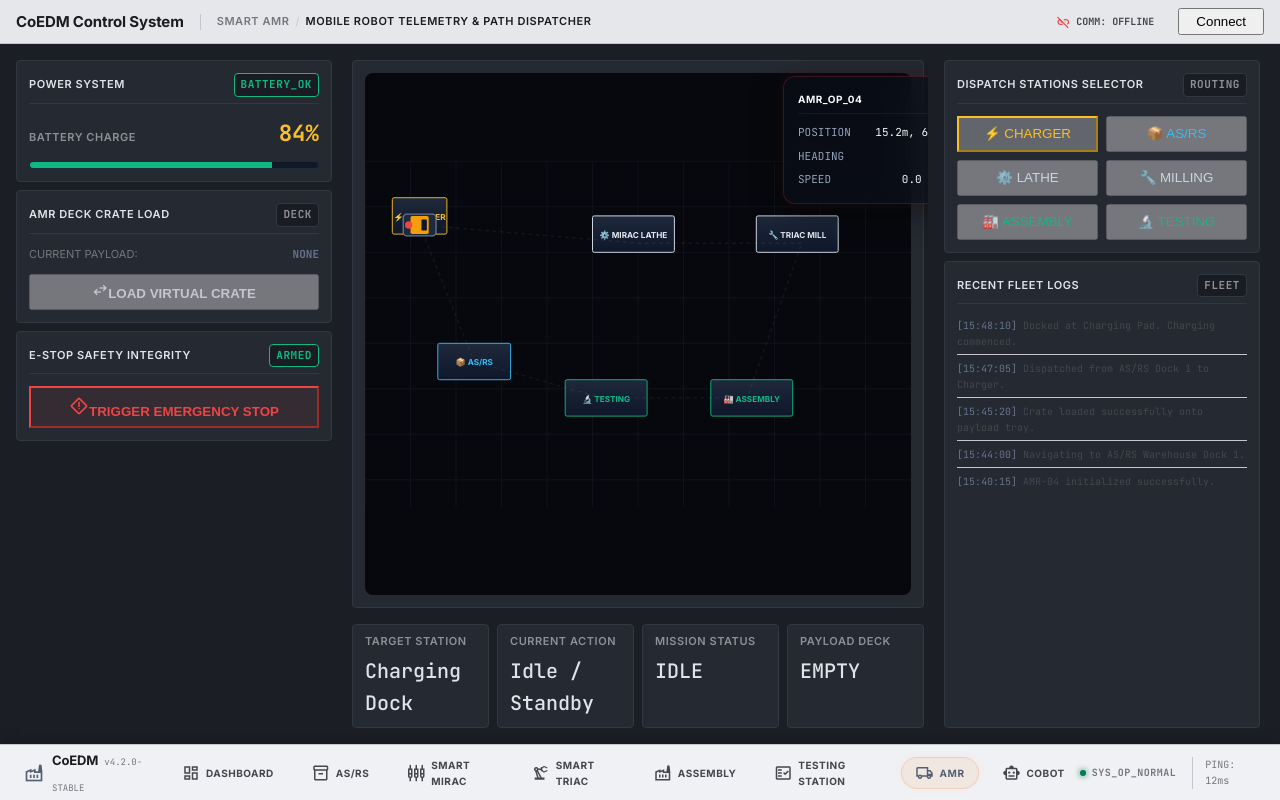
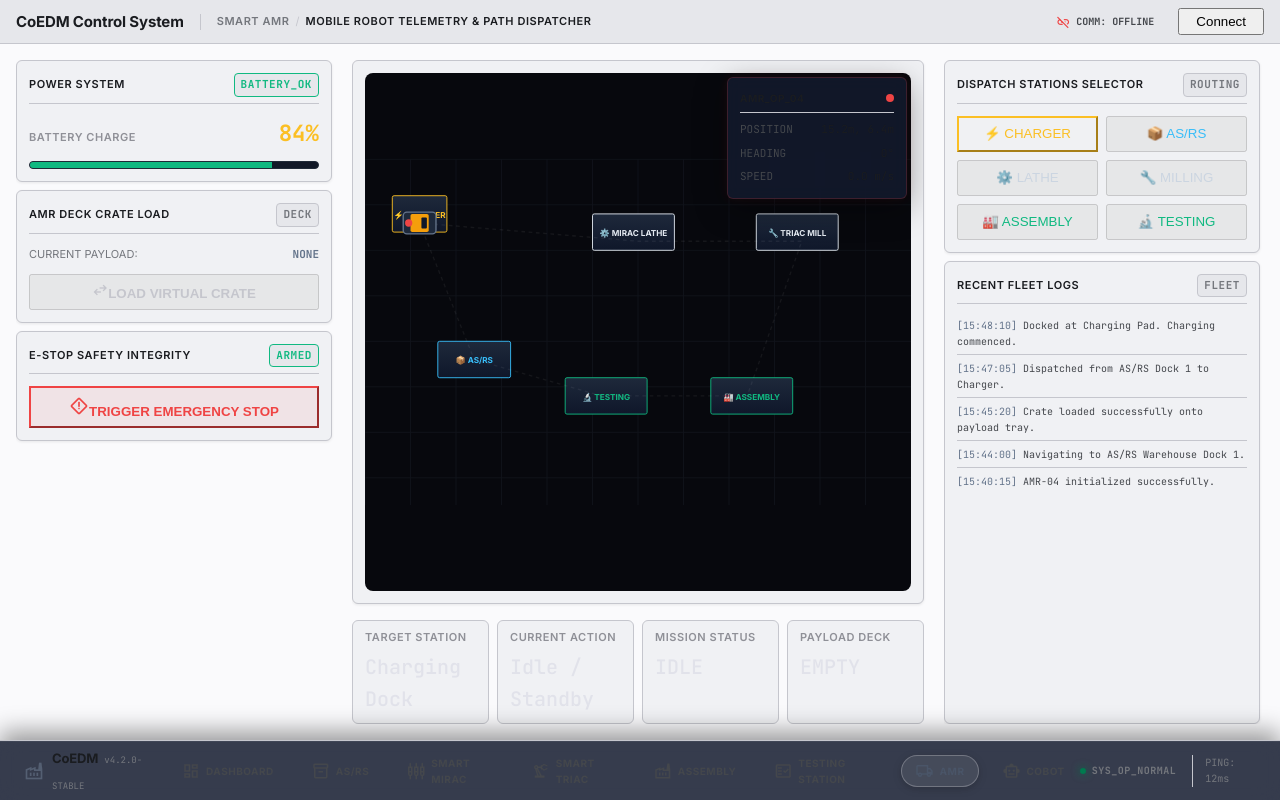
Before and after one commit to V33R-5H4H/CoEDM-smart-manufacturing-control, a React (Vite) app in the folder frontend/: page /amr in a window 1280 px wide. Built offline with nearby package versions, Linux system fonts and the light colour scheme.

Commit message:
feat: refactor HUD components to static glassmorphic overlays and update styling variables for consistency

```diff
--- a/frontend/src/pages/Amr.jsx
+++ b/frontend/src/pages/Amr.jsx
@@ -3,7 +3,7 @@ import { toast, ToastContainer } from "react-toastify";
 import "react-toastify/dist/ReactToastify.css";
 import PageHeader from "../components/PageHeader";
 import SensorDot from "../components/SensorDot";
-import DraggableHUD from "../components/DraggableHUD";
+
 import "./Assembly.css";
 import "./Triac.css";
 
@@ -318,21 +318,27 @@ export default function Amr() {
               <div className="asm-viz-panel" style={{ position: "relative" }}>
 
                 {/* Embedded Draggable HUD for AMR Live Telemetry */}
-                <DraggableHUD id="amr_telemetry_hud" defaultPosition={{ x: 430, y: 15 }} boundsRef={containerRef}>
+                {/* Static, high-density glassmorphic panel overlay for live telemetry */}
                 <div style={{
+                  position: 'absolute',
+                  top: '16px',
+                  right: '16px',
                   width: '180px',
-                    background: 'rgba(10, 15, 25, 0.7)',
-                    backdropFilter: 'blur(16px)',
-                    borderRadius: '12px',
-                    padding: '14px',
+                  background: 'rgba(19, 27, 46, 0.85)',
+                  backdropFilter: 'blur(8px)',
+                  borderRadius: 'var(--radius)',
+                  padding: '12px',
                   display: 'flex',
                   flexDirection: 'column',
-                    gap: '10px',
+                  gap: '8px',
+                  border: '1px solid var(--border)',
+                  boxShadow: 'var(--shadow-lg)',
+                  zIndex: 10,
                   ...amrGlowStyle,
                   transition: 'border 0.3s, box-shadow 0.3s'
                 }}>
-                    <div style={{ display: "flex", justifyContent: "space-between", alignItems: "center", borderBottom: "1px solid rgba(255,255,255,0.05)", paddingBottom: "6px" }}>
-                      <span style={{ fontSize: "10px", fontWeight: 700, color: "#f8fafc", letterSpacing: "0.5px" }}>AMR_OP_04</span>
+                  <div style={{ display: "flex", justifyContent: "space-between", alignItems: "center", borderBottom: "1px solid var(--border)", paddingBottom: "6px" }}>
+                    <span style={{ fontSize: "10px", fontWeight: 700, color: "var(--text-primary)", letterSpacing: "0.5px" }}>AMR_OP_04</span>
                     <span style={{
                       width: "8px",
                       height: "8px",
@@ -342,22 +348,21 @@ export default function Amr() {
                     }} />
                   </div>
 
-                    <div style={{ display: "flex", flexDirection: "column", gap: "6px", fontFamily: "JetBrains Mono", fontSize: "11px", color: "#94a3b8" }}>
+                  <div style={{ display: "flex", flexDirection: "column", gap: "6px", fontFamily: "var(--font-mono)", fontSize: "11px", color: "var(--text-secondary)" }}>
                     <div style={{ display: "flex", justifyContent: "space-between" }}>
                       <span>POSITION</span>
-                        <span style={{ color: "#f1f5f9" }}>{posX.toFixed(1)}m, {posY.toFixed(1)}m</span>
+                      <span style={{ color: "var(--text-primary)" }}>{posX.toFixed(1)}m, {posY.toFixed(1)}m</span>
                     </div>
                     <div style={{ display: "flex", justifyContent: "space-between" }}>
                       <span>HEADING</span>
-                        <span style={{ color: "#f1f5f9" }}>{theta.toFixed(0)}°</span>
+                      <span style={{ color: "var(--text-primary)" }}>{theta.toFixed(0)}°</span>
                     </div>
                     <div style={{ display: "flex", justifyContent: "space-between" }}>
                       <span>SPEED</span>
-                        <span style={{ color: "#f1f5f9" }}>{robotStatus === "NAVIGATING" ? "0.8 m/s" : "0.0 m/s"}</span>
+                      <span style={{ color: "var(--text-primary)" }}>{robotStatus === "NAVIGATING" ? "0.8 m/s" : "0.0 m/s"}</span>
                     </div>
                   </div>
                 </div>
-                </DraggableHUD>
 
                 {/* SVG Visualizing the warehouse floor plan */}
                 <svg
--- a/frontend/src/pages/Assembly.css
+++ b/frontend/src/pages/Assembly.css
@@ -6,7 +6,7 @@
   display: flex;
   flex-direction: column;
   overflow: hidden;
-  background: #1b1e24 !important;
+  background: var(--bg-primary) !important;
 }
 
 .asm-header {
@@ -82,13 +82,13 @@
 .asm-sidebar {
   width: 220px;
   flex-shrink: 0;
-  border-right: 1px solid #323842;
+  border-right: 1px solid var(--border);
   overflow-y: auto;
   padding: 16px;
   display: flex;
   flex-direction: column;
   gap: 20px;
-  background: #1b1e24 !important;
+  background: var(--bg-primary) !important;
 }
 .asm-side__section h3 {
   font-family: 'Inter', sans-serif;
@@ -138,34 +138,33 @@
   height: 6px;
   border-radius: 50%;
   background: #ef4444;
-  animation: asm-pulse 1s ease-in-out infinite;
-  box-shadow: 0 0 6px #ef4444;
-}
-@keyframes asm-pulse {
-  0%, 100% { opacity: 1; transform: scale(1); }
-  50% { opacity: 0.4; transform: scale(1.15); }
 }
 
-/* Glassmorphic HUD Panel Style (Flattened) */
+/* Glassmorphic HUD Panel Style (SCADA Upgrade) */
 .asm-hud-card {
-  background: #252932 !important;
-  border: 1px solid #323842 !important;
-  border-radius: 4px !important;
+  background: var(--bg-secondary) !important;
+  border: 1px solid var(--border) !important;
+  border-radius: var(--radius) !important;
   padding: 12px !important;
-  box-shadow: none !important;
-  backdrop-filter: none !important;
+  box-shadow: var(--shadow) !important;
   display: flex;
   flex-direction: column;
   gap: 8px !important;
+  transition: all 250ms cubic-bezier(0.4, 0, 0.2, 1) !important;
+}
+.asm-hud-card--clickable:hover {
+  border-color: var(--primary) !important;
+  transform: translateY(-2px);
+  box-shadow: 0 8px 32px rgba(0, 0, 0, 0.5), 0 0 12px rgba(14, 165, 233, 0.15) !important;
 }
 .asm-hud-header {
   font-family: 'Inter', sans-serif;
   font-size: 11px !important;
   font-weight: 600 !important;
-  color: #e1e2ea !important;
+  color: var(--text-primary) !important;
   text-transform: uppercase;
   letter-spacing: 0.05em !important;
-  border-bottom: 1px solid #323842 !important;
+  border-bottom: 1px solid var(--border) !important;
   padding-bottom: 6px !important;
 }
 
@@ -223,9 +222,9 @@
 .asm-viz {
   flex: 1;
   min-height: 400px;
-  background: #252932 !important;
-  border: 1px solid #323842 !important;
-  border-radius: 4px !important;
+  background: var(--bg-secondary) !important;
+  border: 1px solid var(--border) !important;
+  border-radius: var(--radius) !important;
   position: relative;
   overflow: hidden;
   display: flex;
@@ -236,8 +235,8 @@
   justify-content: space-between;
   align-items: center;
   padding: 8px 12px;
-  border-bottom: 1px solid #323842 !important;
-  background: #14161a !important;
+  border-bottom: 1px solid var(--border) !important;
+  background: var(--bg-tertiary) !important;
 }
 .asm-viz__bar span {
   font-family: 'Inter', sans-serif;
@@ -492,22 +491,12 @@
   transition: all 0.3s ease;
 }
 .asm-pipe__fluid--active-bearing {
-  background: linear-gradient(180deg, transparent, #ff6b6b, transparent);
-  background-size: 8px 40px;
-  animation: asm-fluid-flow 1.5s linear infinite;
+  background: #ff6b6b;
   opacity: 0.75;
-  filter: drop-shadow(0 0 4px #ff6b6b);
 }
 .asm-pipe__fluid--active-shaft {
-  background: linear-gradient(180deg, transparent, #38bdf8, transparent);
-  background-size: 8px 40px;
-  animation: asm-fluid-flow 1.5s linear infinite;
+  background: #38bdf8;
   opacity: 0.75;
-  filter: drop-shadow(0 0 4px #38bdf8);
-}
-@keyframes asm-fluid-flow {
-  0% { background-position: 0 0; }
-  100% { background-position: 0 80px; }
 }
 
 /* Measurement Ruler styling */
@@ -620,9 +609,9 @@
   display: flex;
   gap: 8px;
   padding: 10px 16px;
-  background: #252932 !important;
-  border: 1px solid #323842 !important;
-  border-radius: 4px !important;
+  background: var(--bg-secondary) !important;
+  border: 1px solid var(--border) !important;
+  border-radius: var(--radius) !important;
   flex-shrink: 0;
   align-items: center;
 }
@@ -650,8 +639,7 @@
   border: 1px solid #c4424b !important;
   padding: 32px;
 }
-.asm-safety-overlay__icon { animation: asm-blink 1.2s ease-in-out infinite; }
-@keyframes asm-blink { 0%, 100% { opacity: 1; } 50% { opacity: 0.5; } }
+.asm-safety-overlay__icon { opacity: 1; }
 .asm-safety-overlay__title {
   font-size: 2rem;
   font-weight: 800;
@@ -679,17 +667,3 @@
   margin-top: 8px;
   display: inline-block;
 }
-
-/* Buzzer ring */
-.asm-buzzer-ring {
-  position: fixed;
-  inset: 0;
-  pointer-events: none;
-  z-index: 100;
-  border: 2px solid #ef4444;
-  animation: asm-ring 0.6s ease-in-out infinite;
-}
-@keyframes asm-ring {
-  0%, 100% { opacity: 0; border-width: 2px; }
-  50% { opacity: 0.5; border-width: 4px; }
-}
--- a/frontend/src/pages/Mirac.css
+++ b/frontend/src/pages/Mirac.css
@@ -4,7 +4,7 @@
 
 /* Base overrides for Functional Dark Design */
 .asm-page {
-  background: #1b1e24 !important; /* Level 0 Base */
+  background: var(--bg-primary) !important; /* Level 0 Base */
 }
 
 /* 3-Column Dashboard Grid */
@@ -17,7 +17,7 @@
   min-height: 0;
   padding: 16px;
   box-sizing: border-box;
-  background: #1b1e24; /* Warm charcoal background */
+  background: var(--bg-primary); /* Space Navy base */
 }
 
 /* Columns */
@@ -48,10 +48,10 @@
   font-family: 'Inter', sans-serif;
   font-size: 11px !important;
   font-weight: 600 !important;
-  color: #e1e2ea !important;
+  color: var(--text-primary) !important;
   text-transform: uppercase;
   letter-spacing: 0.05em !important;
-  border-bottom: 1px solid #323842 !important;
+  border-bottom: 1px solid var(--border) !important;
   padding-bottom: 6px !important;
 }
 
@@ -61,44 +61,58 @@
   font-size: 11px;
   padding: 2px 6px;
   border-radius: 4px;
-  background: #191c22;
-  border: 1px solid #323842;
-  color: #8f9097;
+  background: var(--bg-tertiary);
+  border: 1px solid var(--border);
+  color: var(--text-muted);
   flex-shrink: 0;
 }
 
 .asm-hud-badge--active {
-  color: #3a9d6e; /* Green */
-  background: #191c22;
-  border-color: #3a9d6e;
+  color: var(--success); /* Green */
+  background: var(--bg-tertiary);
+  border-color: var(--success);
 }
 
 /* Card Overrides (Flat UI) */
 .asm-hud-card {
-  background: #252932 !important; /* Level 1 Surface */
-  border: 1px solid #323842 !important;
-  border-radius: 4px !important;
+  background: var(--bg-secondary) !important; /* Level 1 Surface */
+  border: 1px solid var(--border) !important;
+  border-radius: var(--radius) !important;
   padding: 12px !important;
-  box-shadow: none !important;
+  box-shadow: var(--shadow) !important;
   backdrop-filter: none !important;
   display: flex;
   flex-direction: column;
   gap: 8px !important;
 }
 
-/* Clickable HUD Cards - No glow */
+/* Clickable HUD Cards - Premium Tactile Interactive Transition */
 .asm-hud-card--clickable {
   cursor: pointer;
-  transition: background-color 0.2s ease, border-color 0.2s ease !important;
+  transition: all 250ms cubic-bezier(0.4, 0, 0.2, 1) !important;
+  position: relative;
+  overflow: hidden;
 }
 
-.asm-hud-card--clickable:hover,
-.asm-hud-card--clickable.energy-hover:hover,
+.asm-hud-card--clickable::after {
+  display: none;
+}
+
+.asm-hud-card--clickable:hover {
+  background-color: var(--bg-hover) !important; /* Muted highlight */
+  border-color: var(--border-light) !important;
+  transform: translateY(-2px);
+  box-shadow: 0 4px 10px rgba(0, 0, 0, 0.3) !important;
+}
+
 .asm-hud-card--clickable.tool-hover:hover {
-  background-color: #2a2e38 !important; /* +5% brightness */
-  transform: none !important;
-  box-shadow: none !important;
-  border-color: #44474c !important;
+  border-color: var(--warning) !important; /* Static warning border */
+  box-shadow: 0 4px 10px rgba(0, 0, 0, 0.3) !important;
+}
+
+.asm-hud-card--clickable.energy-hover:hover {
+  border-color: var(--success) !important; /* Static success border */
+  box-shadow: 0 4px 10px rgba(0, 0, 0, 0.3) !important;
 }
 
 /* Typography Overrides */
@@ -153,10 +167,10 @@
   display: flex;
   justify-content: space-around;
   align-items: center;
-  background: #14161a !important; /* Inset Level 2 */
+  background: var(--bg-tertiary) !important; /* Inset Level 2 */
   padding: 8px !important;
-  border-radius: 4px !important;
-  border: 1px solid #323842 !important;
+  border-radius: var(--radius-sm) !important;
+  border: 1px solid var(--border) !important;
 }
 
 .asm-led-indicator {
@@ -211,15 +225,19 @@
 
 .asm-viz-panel {
   flex: 1;
-  background: #252932 !important;
-  border: 1px solid #323842 !important;
-  border-radius: 4px !important;
+  background: var(--bg-secondary) !important;
+  border: 1px solid var(--border) !important;
+  border-radius: var(--radius) !important;
   padding: 12px !important;
-  box-shadow: none !important;
+  box-shadow: var(--shadow) !important;
   display: flex;
   flex-direction: column;
   justify-content: center;
+  position: relative; /* Anchor the absolute scanline */
+  overflow: hidden;
 }
+
+/* Scanline stripped for a clean visual pane */
 
 /* Live Axis Sections */
 .asm-axis-section {
@@ -336,9 +354,9 @@
 }
 
 .asm-footer-stats-card {
-  background: #252932 !important;
-  border: 1px solid #323842 !important;
-  border-radius: 4px !important;
+  background: var(--bg-secondary) !important;
+  border: 1px solid var(--border) !important;
+  border-radius: var(--radius) !important;
   padding: 8px 12px !important;
   display: flex;
   flex-direction: column;
--- a/frontend/src/pages/Triac.css
+++ b/frontend/src/pages/Triac.css
@@ -4,7 +4,7 @@
 
 /* Base overrides for Functional Dark Design */
 .asm-page {
-  background: #1b1e24 !important; /* Level 0 Base */
+  background: var(--bg-primary) !important; /* Level 0 Base */
 }
 
 /* 3-Column Dashboard Grid */
@@ -17,7 +17,7 @@
   min-height: 0;
   padding: 16px;
   box-sizing: border-box;
-  background: #1b1e24; /* Warm charcoal background */
+  background: var(--bg-primary); /* Space Navy base */
 }
 
 /* Columns */
@@ -48,10 +48,10 @@
   font-family: 'Inter', sans-serif;
   font-size: 11px !important;
   font-weight: 600 !important;
-  color: #e1e2ea !important;
+  color: var(--text-primary) !important;
   text-transform: uppercase;
   letter-spacing: 0.05em !important;
-  border-bottom: 1px solid #323842 !important;
+  border-bottom: 1px solid var(--border) !important;
   padding-bottom: 6px !important;
 }
 
@@ -61,44 +61,58 @@
   font-size: 11px;
   padding: 2px 6px;
   border-radius: 4px;
-  background: #191c22;
-  border: 1px solid #323842;
-  color: #8f9097;
+  background: var(--bg-tertiary);
+  border: 1px solid var(--border);
+  color: var(--text-muted);
   flex-shrink: 0;
 }
 
 .asm-hud-badge--active {
-  color: #3a9d6e; /* Green */
-  background: #191c22;
-  border-color: #3a9d6e;
+  color: var(--success); /* Green */
+  background: var(--bg-tertiary);
+  border-color: var(--success);
 }
 
 /* Card Overrides (Flat UI) */
 .asm-hud-card {
-  background: #252932 !important; /* Level 1 Surface */
-  border: 1px solid #323842 !important;
-  border-radius: 4px !important;
+  background: var(--bg-secondary) !important; /* Level 1 Surface */
+  border: 1px solid var(--border) !important;
+  border-radius: var(--radius) !important;
   padding: 12px !important;
-  box-shadow: none !important;
+  box-shadow: var(--shadow) !important;
   backdrop-filter: none !important;
   display: flex;
   flex-direction: column;
   gap: 8px !important;
 }
 
-/* Clickable HUD Cards - No glow, just subtle background shift */
+/* Clickable HUD Cards - Premium Tactile Interactive Transition */
 .asm-hud-card--clickable {
   cursor: pointer;
-  transition: background-color 0.2s ease, border-color 0.2s ease !important;
+  transition: all 250ms cubic-bezier(0.4, 0, 0.2, 1) !important;
+  position: relative;
+  overflow: hidden;
 }
 
-.asm-hud-card--clickable:hover,
-.asm-hud-card--clickable.energy-hover:hover,
+.asm-hud-card--clickable::after {
+  display: none;
+}
+
+.asm-hud-card--clickable:hover {
+  background-color: var(--bg-hover) !important; /* Muted highlight */
+  border-color: var(--border-light) !important;
+  transform: translateY(-2px);
+  box-shadow: 0 4px 10px rgba(0, 0, 0, 0.3) !important;
+}
+
 .asm-hud-card--clickable.tool-hover:hover {
-  background-color: #2a2e38 !important; /* +5% brightness */
-  transform: none !important;
-  box-shadow: none !important;
-  border-color: #44474c !important;
+  border-color: var(--warning) !important; /* Static warning border */
+  box-shadow: 0 4px 10px rgba(0, 0, 0, 0.3) !important;
+}
+
+.asm-hud-card--clickable.energy-hover:hover {
+  border-color: var(--success) !important; /* Static success border */
+  box-shadow: 0 4px 10px rgba(0, 0, 0, 0.3) !important;
 }
 
 /* Typography Overrides */
@@ -142,10 +156,10 @@
   display: flex;
   justify-content: space-around;
   align-items: center;
-  background: #14161a !important; /* Inset Level 2 */
+  background: var(--bg-tertiary) !important; /* Inset Level 2 */
   padding: 8px !important;
-  border-radius: 4px !important;
-  border: 1px solid #323842 !important;
+  border-radius: var(--radius-sm) !important;
+  border: 1px solid var(--border) !important;
 }
 
 .asm-led-indicator {
@@ -200,15 +214,19 @@
 
 .asm-viz-panel {
   flex: 1;
-  background: #252932 !important;
-  border: 1px solid #323842 !important;
-  border-radius: 4px !important;
+  background: var(--bg-secondary) !important;
+  border: 1px solid var(--border) !important;
+  border-radius: var(--radius) !important;
   padding: 12px !important;
-  box-shadow: none !important;
+  box-shadow: var(--shadow) !important;
   display: flex;
   flex-direction: column;
   justify-content: center;
+  position: relative; /* Anchor the absolute scanline */
+  overflow: hidden;
 }
+
+/* Scanline stripped for a clean visual pane */
 
 /* Footer Stats Quick Panel */
 .asm-footer-stats {
@@ -218,9 +236,9 @@
 }
 
 .asm-footer-stats-card {
-  background: #252932 !important;
-  border: 1px solid #323842 !important;
-  border-radius: 4px !important;
+  background: var(--bg-secondary) !important;
+  border: 1px solid var(--border) !important;
+  border-radius: var(--radius) !important;
   padding: 8px 12px !important;
   display: flex;
   flex-direction: column;
--- a/frontend/src/styles/tokens.css
+++ b/frontend/src/styles/tokens.css
@@ -19,11 +19,11 @@
   --space-12: 48px;
   --space-16: 64px;
 
-  --radius-sm: 2px;
-  --radius: 2px;
-  --radius-lg: 4px;
-  --radius-xl: 8px;
-  --radius-2xl: 12px;
+  --radius-sm: 4px;
+  --radius: 6px;
+  --radius-lg: 8px;
+  --radius-xl: 12px;
+  --radius-2xl: 16px;
   --radius-full: 9999px;
 
   --transition-fast: 150ms ease-out;
@@ -45,58 +45,58 @@
 [data-theme="dark"] {
   color-scheme: dark;
 
-  /* Primary — Steel Blue */
-  --primary: #bcc7dd;
-  --primary-light: #d8e3fa;
-  --primary-dark: #4a5568;
-  --accent: #f9bc55;
+  /* Refined Silver Slate - Primary Highlights */
+  --primary: #f5f6f7;
+  --primary-light: #ffffff;
+  --primary-dark: #cbd5e1;
+  --accent: #f5f6f7;
 
-  /* Status */
-  --success: #79daa6;
-  --success-light: #95f6c0;
-  --warning: #f9bc55;
-  --error: #ffb4ab;
-  --info: #bcc7dd;
+  /* Subtle Clean Status Colors (No Glows) */
+  --success: #10b981;
+  --success-light: #34d399;
+  --warning: #f59e0b;
+  --error: #ef4444;
+  --info: #a1a1aa;
 
-  --status-ok: #79daa6;
-  --status-warn: #f9bc55;
-  --status-error: #ffb4ab;
-  --status-idle: #8f9097;
-  --status-active: #bcc7dd;
+  --status-ok: #10b981;
+  --status-warn: #f59e0b;
+  --status-error: #ef4444;
+  --status-idle: #52525b;
+  --status-active: #f5f6f7;
 
-  /* Surface system — Stitch M3 */
-  --bg-primary: #101319;
-  --bg-secondary: #191c22;
-  --bg-tertiary: #1d2026;
-  --bg-elevated: #272a30;
-  --bg-hover: #32353b;
-  --bg-pressed: #0b0e14;
-  --bg-800: #1d2026;
-  --bg-900: #0b0e14;
-  --bg-700: #272a30;
+  /* Level Elevation Surfaces - Premium Carbon & Charcoal Slate */
+  --bg-primary: #161618;     /* Level 0 — Deep carbon background */
+  --bg-secondary: #2f2f33;   /* Level 1 — Main panel card background (User choice) */
+  --bg-tertiary: #242427;    /* Level 2 — Sub-panels & Inset elements */
+  --bg-elevated: #3a3a40;    /* Level 3 — Dialogs & Popups */
+  --bg-hover: #404046;       /* Hover states */
+  --bg-pressed: #0e0e0f;
+  --bg-800: #2f2f33;
+  --bg-900: #161618;
+  --bg-700: #242427;
 
-  /* Text */
-  --text-primary: #e1e2ea;
-  --text-secondary: #c5c6cd;
-  --text-muted: #8f9097;
-  --text-disabled: #44474c;
+  /* Typography Colors */
+  --text-primary: #f5f6f7;   /* Slate white primary text */
+  --text-secondary: #a1a1aa; /* Muted secondary text */
+  --text-muted: #71717a;
+  --text-disabled: #3f3f46;
 
-  /* Borders */
-  --border: #44474c;
-  --border-light: #32353b;
-  --border-lighter: #8f9097;
-  --border-dark: #191c22;
+  /* Crisp Layout Borders */
+  --border: #3e3e44;
+  --border-light: #4c4c54;
+  --border-lighter: #71717a;
+  --border-dark: #1f1f21;
 
-  /* Shadows */
-  --shadow-sm: 0 1px 2px rgba(0,0,0,0.4);
-  --shadow: 0 2px 6px rgba(0,0,0,0.5);
-  --shadow-lg: 0 8px 16px rgba(0,0,0,0.6);
-  --shadow-xl: 0 16px 32px rgba(0,0,0,0.7);
-  --shadow-inset: inset 0 1px 3px rgba(0,0,0,0.6);
-  --shadow-elevated: 0 2px 8px rgba(0,0,0,0.5);
+  /* Clean Shadows (No Cyber Glows) */
+  --shadow-sm: 0 1px 2px rgba(0,0,0,0.5);
+  --shadow: 0 4px 10px rgba(0,0,0,0.3);
+  --shadow-lg: 0 8px 20px rgba(0,0,0,0.4);
+  --shadow-xl: 0 16px 32px rgba(0,0,0,0.5);
+  --shadow-inset: inset 0 1px 2px rgba(0,0,0,0.4);
+  --shadow-elevated: 0 2px 6px rgba(0,0,0,0.3);
 
   --focus-ring: 0 0 0 2px var(--bg-primary), 0 0 0 4px var(--primary);
-  --overlay: rgba(0,0,0,0.65);
+  --overlay: rgba(0,0,0,0.6);
 }
 
 /* ========================================
```
Also changed, not shown: frontend/src/App.jsx (+9 -8 lines), frontend/src/pages/Cobot.jsx (+19 -14 lines), frontend/src/pages/TestingStation.jsx (+21 -16 lines), 1 other file (tests, documents, lock files or other folders). Lines whose indentation alone changed are shown as unchanged.
